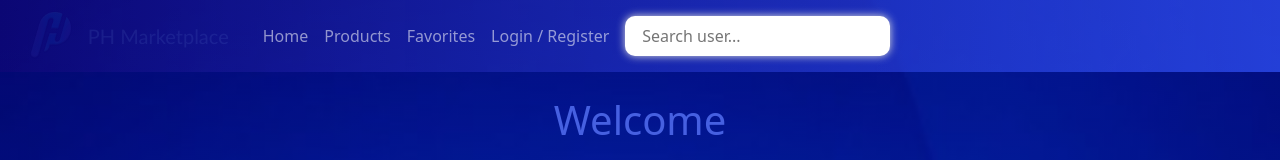
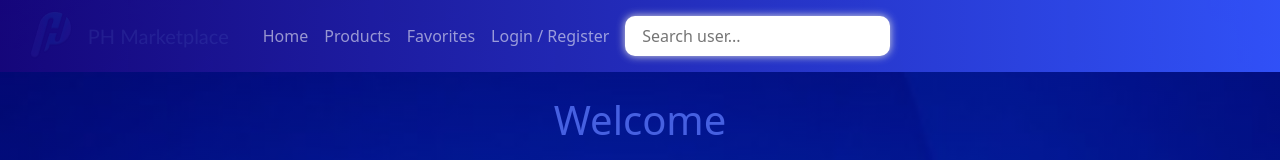
Before and after one commit to firasmj/phstore, a React (Create React App) app: page / in a window 1280 px wide. Shown: the top 160 px of the page. Built offline with nearby package versions, Linux system fonts and the light colour scheme; no server answers.

Commit message:
nav color

```diff
--- a/src/css1.css
+++ b/src/css1.css
@@ -66,7 +66,7 @@
     display: flex;
     justify-content: center;
     align-items: center;
-    background: linear-gradient(to right,#18077c6b, #3456ffaf);
+    background: linear-gradient(to right,#18067cdf, #3456ffee);
     /* filter:blur(1px); */
     /* border-radius: 1rem; */
     /* border: #07135109 1.5px; */
@@ -403,7 +403,7 @@
 
   .navv {
     /* margin-left: 3%;*/
-    background: linear-gradient(to right,#18077c6b, #3456ffaf);
+    background: linear-gradient(to right,#18067cdf, #3456ffee);
     /* border-radius: 2rem; */
   }
 
```
